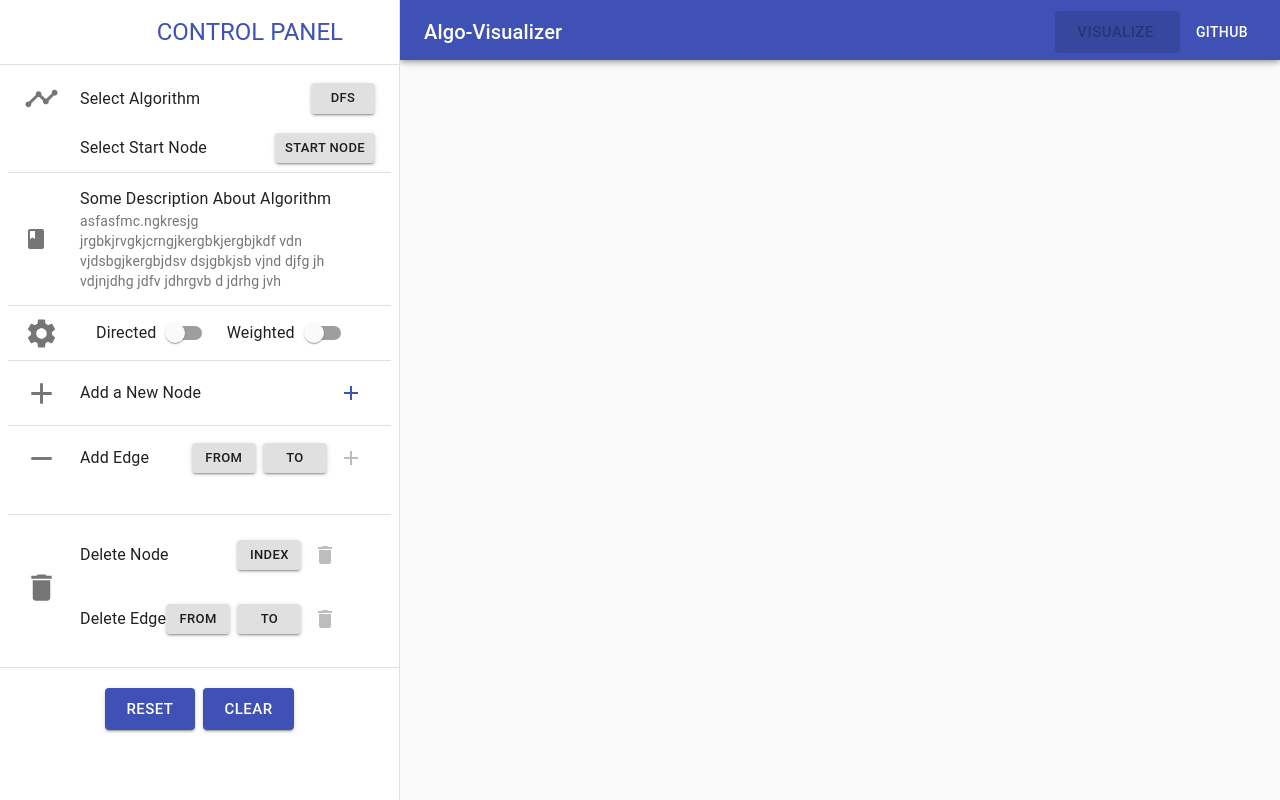
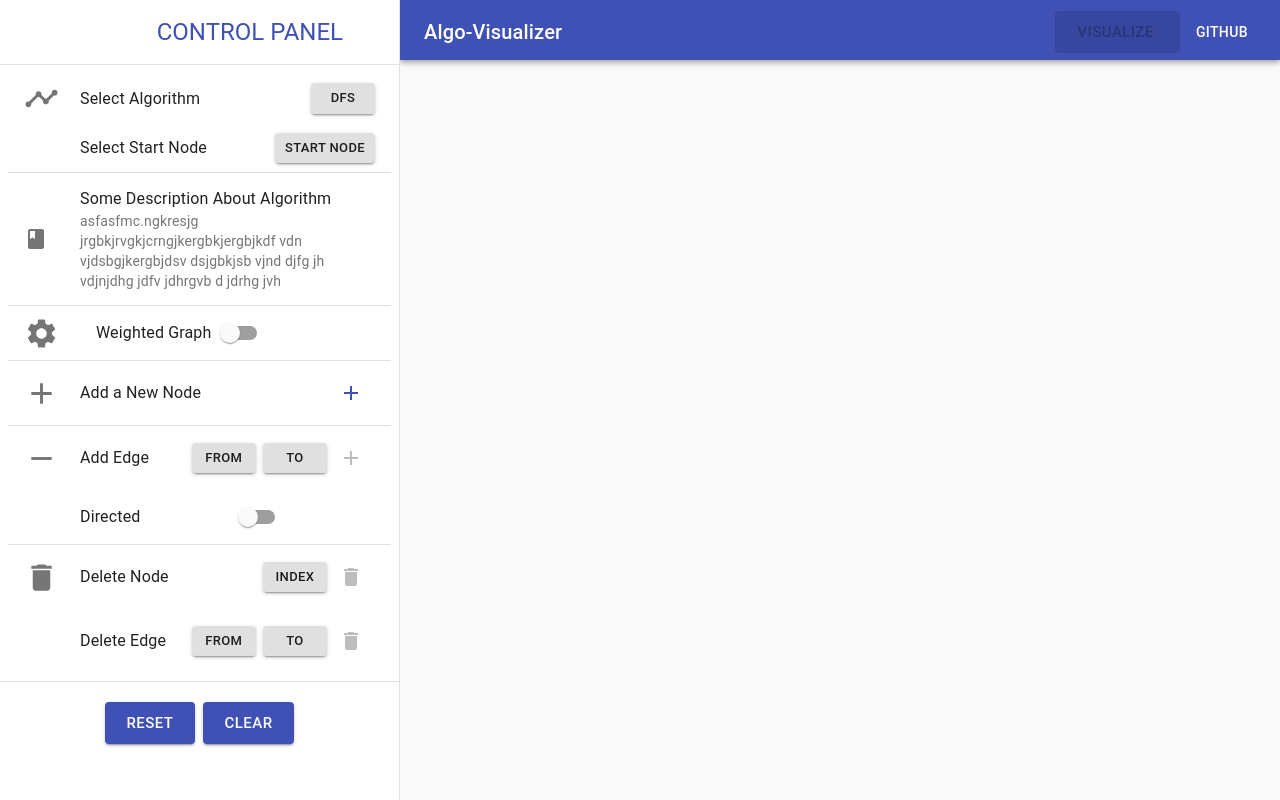
Before and after one commit to Synergise-IIT-Bhubaneswar/algo-visualizer, a React (Create React App) app: page / in a window 1280 px wide. Built offline with nearby package versions, Linux system fonts and the light colour scheme; some icons are missing.

Commit message:
Improved Drawer UI

```diff
--- a/src/components/UI/Header/Drawer.js
+++ b/src/components/UI/Header/Drawer.js
@@ -6,6 +6,7 @@ import TimelineIcon from "@material-ui/icons/Timeline";
 import AddNodeIcon from "@material-ui/icons/Add";
 import ListItemIcon from "@material-ui/core/ListItemIcon";
 import UndirectedEdgeIcon from "@material-ui/icons/RemoveOutlined";
+import DirectedEdgeIcon from "@material-ui/icons/ArrowForwardOutlined";
 import DeleteIcon from "@material-ui/icons/Delete";
 import BookIcon from "@material-ui/icons/Book";
 import IconButton from "@material-ui/core/IconButton";
@@ -23,6 +24,10 @@ import FormControlLabel from "@material-ui/core/FormControlLabel";
 import TextField from "@material-ui/core/TextField";
 import Switch from "@material-ui/core/Switch";
 import SettingsIcon from "@material-ui/icons/Settings";
+import FormControl from "@material-ui/core/FormControl";
+import Radio from "@material-ui/core/Radio";
+import RadioGroup from "@material-ui/core/RadioGroup";
+import FormLabel from "@material-ui/core/FormLabel";
 
 const drawerWidth = 400;
 const useStyles = makeStyles((theme) => ({
@@ -92,8 +97,8 @@ const CustomDrawer = (props) => {
   const [deleteEdgeToMenuAnchor, setDeleteEdgeToMenuAnchor] = useState(null);
   const deleteEdgeToMenuOpen = Boolean(deleteEdgeToMenuAnchor);
 
-  const [isDirectedGraph, setIsDirectedGraph] = useState(false);
-  const [isWeightedGraph, setIsWeightedGraph] = useState(false);
+  const [isDirectedEdge, setIsDirectedEdge] = useState(false);
+  const [isWeightedGraph, setIsWeightedGraph] = useState(null);
   const [edgeWeight, setEdgeWeight] = useState(null);
 
   const [startNodeMenuAnchor, setStartNodeMenuAnchor] = useState(null);
@@ -156,7 +161,7 @@ const CustomDrawer = (props) => {
   };
 
   const addEdge = (from, to) => {
-    props.canvasRef.current.addEdge(from, to, isDirectedGraph, edgeWeight);
+    props.canvasRef.current.addEdge(from, to, isDirectedEdge, edgeWeight);
     setAddEdgeFrom("From");
     setAddEdgeTo("To");
   };
@@ -203,14 +208,22 @@ const CustomDrawer = (props) => {
     setDeleteEdgeTo("To");
   };
 
-  const checkDirectedGraph = () => {
-    setIsDirectedGraph((prev) => !prev);
+  const checkDirectedEdge = () => {
+    setIsDirectedEdge((prev) => !prev);
   };
 
   const checkWeightedGraph = () => {
-    if (isWeightedGraph == true) setEdgeWeight(null);
+    if (props.canvasRef.current.state.edges.length !== 0) {
+      const check = window.confirm("Changing Graph type will clear the canvas");
+      if (check) {
+        props.canvasRef.current.clearCanvas();
+        if (isWeightedGraph === true) setEdgeWeight(null);
         setIsWeightedGraph((prev) => !prev);
-    // props.canvasRef.current.clearCanvas();
+      }
+    } else {
+      if (isWeightedGraph === true) setEdgeWeight(null);
+      setIsWeightedGraph((prev) => !prev);
+    }
   };
 
   const weightChangeHandler = (e) => {
@@ -223,7 +236,7 @@ const CustomDrawer = (props) => {
     setAddEdgeTo("To");
     setDeleteEdgeFrom("From");
     setDeleteEdgeTo("To");
-    setEdgeWeight("0");
+    setEdgeWeight(null);
     props.selectStartNode("Start Node");
   };
 
@@ -297,19 +310,22 @@ const CustomDrawer = (props) => {
             <ListItemIcon>
               <SettingsIcon fontSize="large" />
             </ListItemIcon>
+            {/* <FormControl>
+              <ListItemText primary="Graph Type"></ListItemText>
+              <RadioGroup row>
+                <FormControlLabel
+                  value="false"
+                  control={<Radio color="primary" />}
+                  label="Un-Weighted"
+                />
+                <FormControlLabel
+                  value="true"
+                  control={<Radio color="primary" />}
+                  label="Weighted"
+                />
+              </RadioGroup>
+            </FormControl> */}
             <FormGroup row>
-              <FormControlLabel
-                control={
-                  <Switch
-                    checked={isDirectedGraph}
-                    onChange={checkDirectedGraph}
-                    color="primary"
-                  />
-                }
-                label="Directed"
-                labelPlacement="start"
-              />
-              &nbsp;&nbsp;
               <FormControlLabel
                 control={
                   <Switch
@@ -318,7 +334,7 @@ const CustomDrawer = (props) => {
                     color="primary"
                   />
                 }
-                label="Weighted"
+                label="Weighted Graph"
                 labelPlacement="start"
               />
             </FormGroup>
@@ -339,7 +355,11 @@ const CustomDrawer = (props) => {
           <Divider />
           <ListItem>
             <ListItemIcon>
+              {isDirectedEdge ? (
+                <DirectedEdgeIcon fontSize="large" />
+              ) : (
                 <UndirectedEdgeIcon fontSize="large" />
+              )}
             </ListItemIcon>
             <ListItemText primary="Add Edge"></ListItemText>
             <Menu
@@ -352,7 +372,6 @@ const CustomDrawer = (props) => {
               click={(e) => openAddEdgeFromMenu(e)}
             ></Menu>
             &nbsp;&nbsp;
-            {/* <ListItemText primary="To"></ListItemText>&nbsp;&nbsp; */}
             <Menu
               selectedOption={addEdgeTo}
               options={nodeIndices}
@@ -378,6 +397,19 @@ const CustomDrawer = (props) => {
             </IconButton>
           </ListItem>
           <ListItem>
+            <ListItemIcon>
+              {/* {isDirectedEdge ? (
+                <DirectedEdgeIcon fontSize="large" />
+              ) : (
+                <UndirectedEdgeIcon fontSize="large" />
+              )} */}
+            </ListItemIcon>
+            <ListItemText primary="Directed"></ListItemText>
+            <Switch
+              checked={isDirectedEdge}
+              onChange={checkDirectedEdge}
+              color="primary"
+            />
             <ListItemText primary=""></ListItemText>
             {isWeightedGraph ? (
               <TextField
@@ -385,6 +417,7 @@ const CustomDrawer = (props) => {
                 onChange={(e) => weightChangeHandler(e)}
                 label="Edge Weight"
                 error={edgeWeight === ""}
+                style={{ width: "130px" }}
               >
                 {edgeWeight}
               </TextField>
@@ -395,8 +428,6 @@ const CustomDrawer = (props) => {
             <ListItemIcon>
               <DeleteIcon fontSize="large" />
             </ListItemIcon>
-            <Grid direction="column">
-              <ListItem style={{ paddingLeft: "0", paddingRight: "0" }}>
             <ListItemText primary="Delete Node"></ListItemText>
             <Menu
               selectedOption={deleteNode}
@@ -418,8 +449,9 @@ const CustomDrawer = (props) => {
               <DeleteIcon />
             </IconButton>
           </ListItem>
-              <ListItem style={{ paddingLeft: "0", paddingRight: "0" }}>
-                <ListItemText primary="Delete Edge"></ListItemText>
+          <ListItem>
+            <ListItemIcon>{/* <DeleteIcon fontSize="large" /> */}</ListItemIcon>
+            <ListItemText primary="Delete Edge"></ListItemText> &nbsp;
             <Menu
               selectedOption={deleteEdgeFrom}
               options={nodeIndices}
@@ -442,7 +474,7 @@ const CustomDrawer = (props) => {
             <IconButton
               color="primary"
               onClick={() =>
-                    deleteEdge(parseInt(addEdgeFrom), parseInt(addEdgeTo))
+                deleteEdge(parseInt(deleteEdgeFrom), parseInt(deleteEdgeTo))
               }
               disabled={
                 deleteEdgeFrom === deleteEdgeTo ||
@@ -452,8 +484,6 @@ const CustomDrawer = (props) => {
             >
               <DeleteIcon />
             </IconButton>
-              </ListItem>
-            </Grid>
           </ListItem>
         </List>
       </div>
```
Lines whose indentation alone changed are shown as unchanged.
